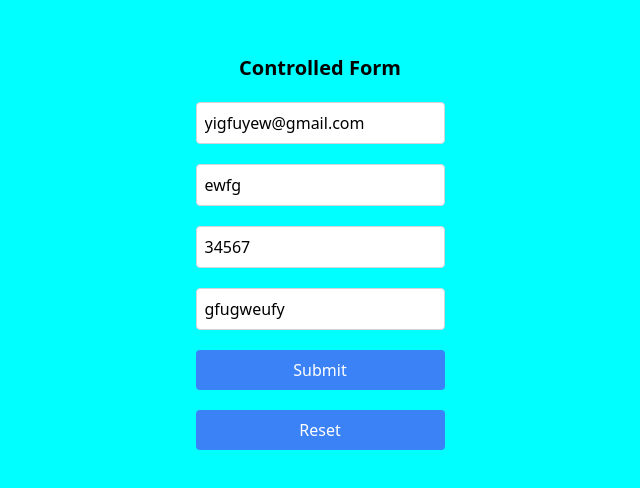
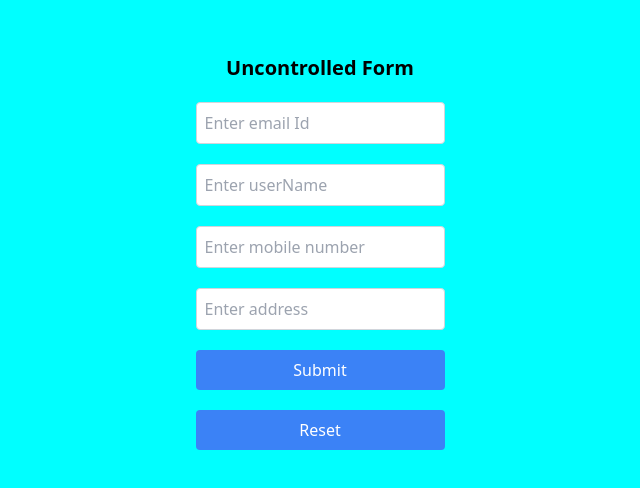
Before and after one commit to gokulappavu/Study-Material, a React (Create React App) app in the folder React/: page / in a window 1280 px wide. Shown: the part 148-636 px from the top of the page, without its empty margins (320-960 px from the left). Built offline with nearby package versions, Linux system fonts and the light colour scheme.

Commit message:
Uncontrolled component

```diff
--- a/React/src/App.js
+++ b/React/src/App.js
@@ -12,6 +12,7 @@ import ContextFunc, {
   ParentFunc,
 } from "./components/Header/ContextComp/ContextFunc";
 import ControlledComp from "./components/Header/ControlledComponent/ControlledComp";
+import UncontrolledComp from "./components/Header/UncontrolledComponent/UncontrolledComp";
 
 function App() {
   return (
@@ -26,7 +27,9 @@ function App() {
 
           <Route path="/ParentFunc" element={<ParentFunc />} />
 
-          <Route index element={<ControlledComp />} />
+          <Route path="/controlled" element={<ControlledComp />} />
+
+          <Route index element={<UncontrolledComp />} />
 
           <Route path="*" element={<h1>Not Found Error 404</h1>} />
 
--- a/React/src/components/Header/ControlledComponent/ControlledComp.jsx
+++ b/React/src/components/Header/ControlledComponent/ControlledComp.jsx
@@ -9,6 +9,12 @@ const ControlledComp = () => {
   };
 
   const [formData, setFormData] = useState(initialState);
+
+  const handleChange = (e) => {
+    const { value, name } = e.target;
+    // setFormData({ ...formData, [name]: value });
+    setFormData((prevState) => ({ ...prevState, [name]: value }));
+  };
 
   const handleSubmit = (e) => {
     e.preventDefault();
@@ -24,7 +30,7 @@ const ControlledComp = () => {
     });
   }, []);
 
-  console.log('yfufuf')
+  console.log("state", formData);
 
   const HandleReset = () => {
     setFormData({ email: "", userName: "", mobileNumber: "", address: "" });
@@ -40,7 +46,7 @@ const ControlledComp = () => {
         <label className="text-center text-xl font-bold">Controlled Form</label>
         <input
           value={formData.email}
-          onChange={(e) => setFormData({ ...formData, email: e.target.value })}
+          onChange={handleChange}
           placeholder="Enter email Id"
           name="email"
           className="p-2 border border-gray-300 rounded"
@@ -49,9 +55,7 @@ const ControlledComp = () => {
         />
         <input
           value={formData.userName}
-          onChange={(e) =>
-            setFormData({ ...formData, userName: e.target.value })
-          }
+          onChange={handleChange}
           placeholder="Enter userName"
           name="userName"
           className="p-2 border border-gray-300 rounded"
@@ -60,9 +64,7 @@ const ControlledComp = () => {
         />
         <input
           value={formData.mobileNumber}
-          onChange={(e) =>
-            setFormData({ ...formData, mobileNumber: e.target.value })
-          }
+          onChange={handleChange}
           placeholder="Enter mobile number"
           name="mobileNumber"
           className="p-2 border border-gray-300 rounded"
@@ -71,9 +73,7 @@ const ControlledComp = () => {
         />
         <input
           value={formData.address}
-          onChange={(e) =>
-            setFormData({ ...formData, address: e.target.value })
-          }
+          onChange={handleChange}
           placeholder="Enter address"
           name="address"
           className="p-2 border border-gray-300 rounded"
--- /dev/null
+++ b/React/src/components/Header/UncontrolledComponent/UncontrolledComp.jsx
@@ -0,0 +1,73 @@
+import React, { useRef } from "react";
+
+const UncontrolledComp = () => {
+  const emailRef = useRef();
+  const userNameRef = useRef();
+  const mobileNumberRef = useRef();
+  const addressRef = useRef();
+
+  const handleSubmit = (e) => {
+    e.preventDefault();
+    const data = {
+      email: emailRef.current.value,
+      userName: userNameRef.current.value,
+      mobileNumber: mobileNumberRef.current.value,
+      address: addressRef.current.value,
+    };
+
+    console.log(data);
+  };
+
+  return (
+    <div className="w-full h-screen flex justify-center items-center">
+      <form className="flex flex-col gap-5" onSubmit={handleSubmit}>
+        <label className="text-center text-xl font-bold">
+          Uncontrolled Form
+        </label>
+        <input
+          placeholder="Enter email Id"
+          className="p-2 border border-gray-300 rounded"
+          type="email"
+          ref={emailRef}
+          required
+        />
+        <input
+          placeholder="Enter userName"
+          className="p-2 border border-gray-300 rounded"
+          type="text"
+          ref={userNameRef}
+          required
+        />
+        <input
+          placeholder="Enter mobile number"
+          className="p-2 border border-gray-300 rounded"
+          type="number"
+          ref={mobileNumberRef}
+          required
+        />
+        <input
+          placeholder="Enter address"
+          className="p-2 border border-gray-300 rounded"
+          type="text"
+          ref={addressRef}
+          required
+        />
+
+        <button
+          type="submit"
+          className="w-full bg-blue-500 rounded text-white p-2"
+        >
+          Submit
+        </button>
+        <button
+          type="reset"
+          className="w-full bg-blue-500 rounded text-white p-2"
+        >
+          Reset
+        </button>
+      </form>
+    </div>
+  );
+};
+
+export default UncontrolledComp;
```
